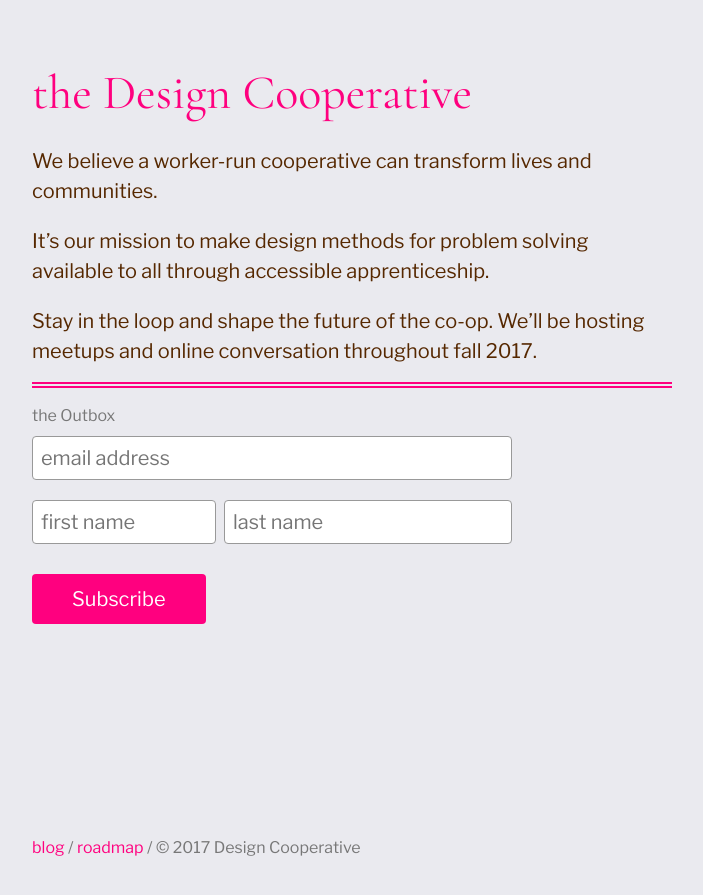
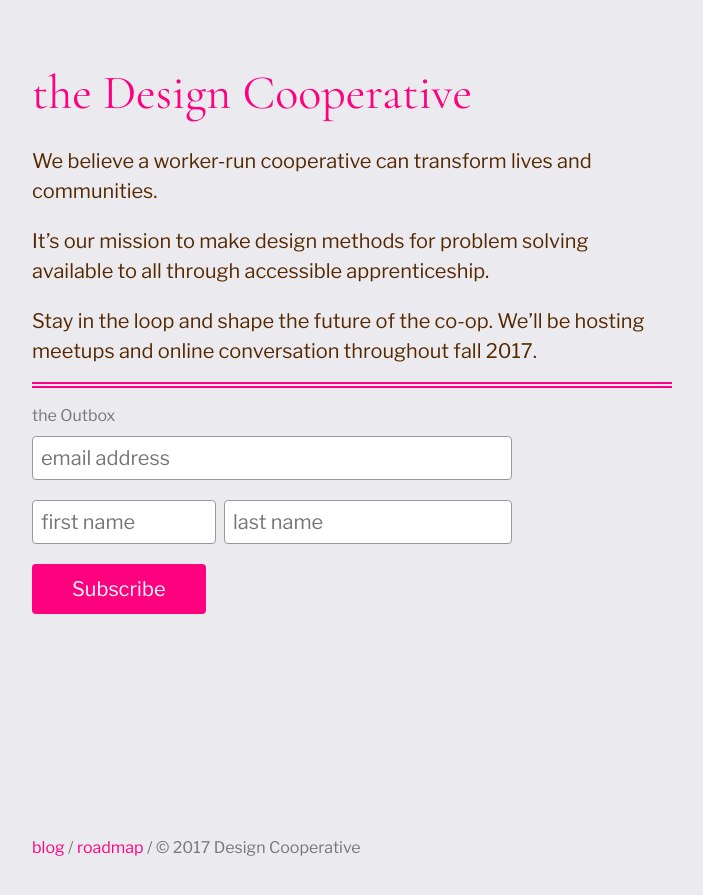
Before and after one commit to designcooperative/designcooperative.github.io, a Jekyll site: the page built from index.md, in a window 1280 px wide. Shown: the top 895 px of the page, without its empty margins (288-991 px from the left). Built offline with Jekyll 4.4.1, drawn with Linux system fonts in a browser that asks for light colours; comment, search, counter and statistics services are not loaded.

Commit message:
fixed button margin

```diff
--- a/assets/main.scss.css
+++ b/assets/main.scss.css
@@ -51,7 +51,6 @@ input.field:focus {
 }
 
 input.button {
-	margin-top: .5em;
 	padding: .5em 2em;
 	border: none;
 	cursor: pointer;
```
